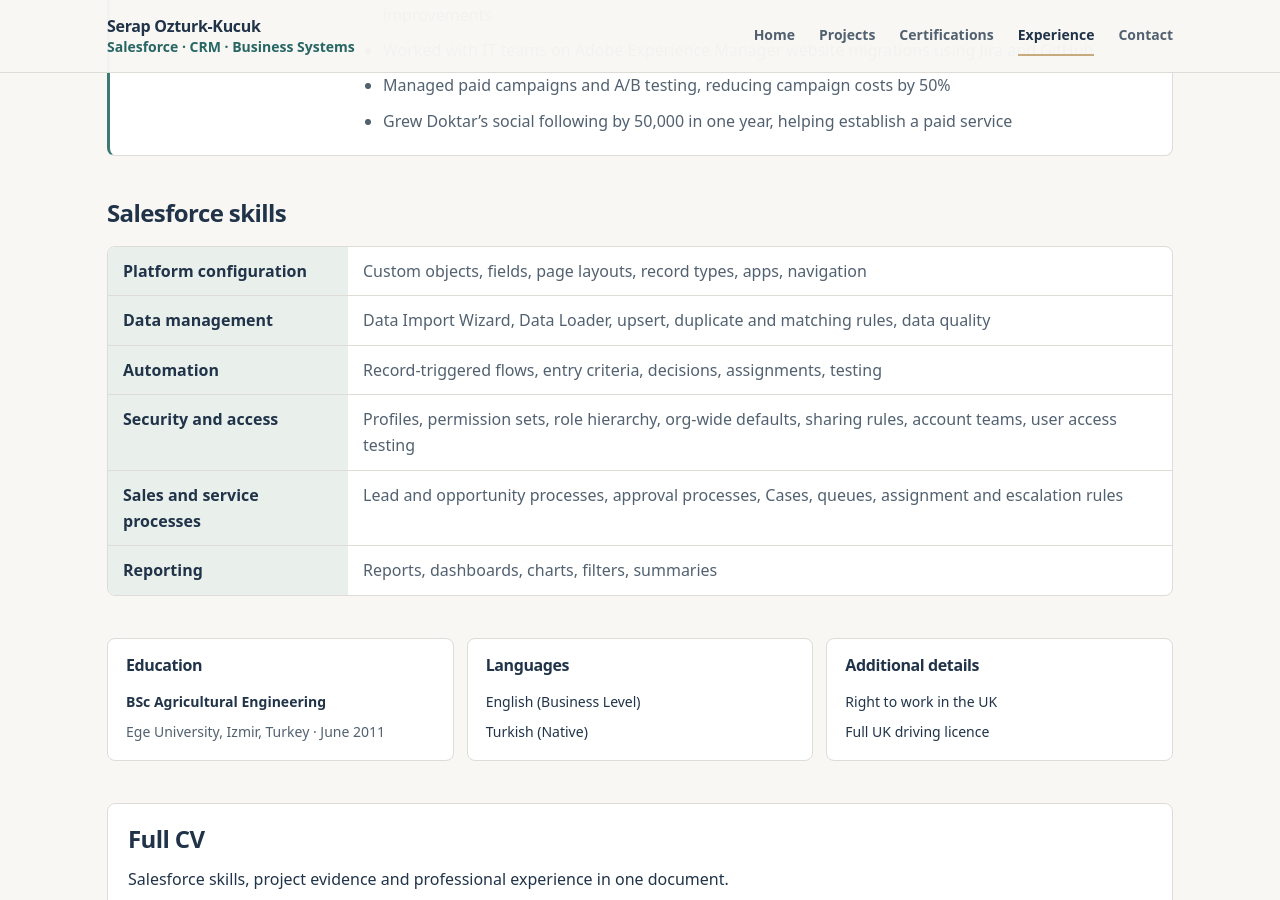
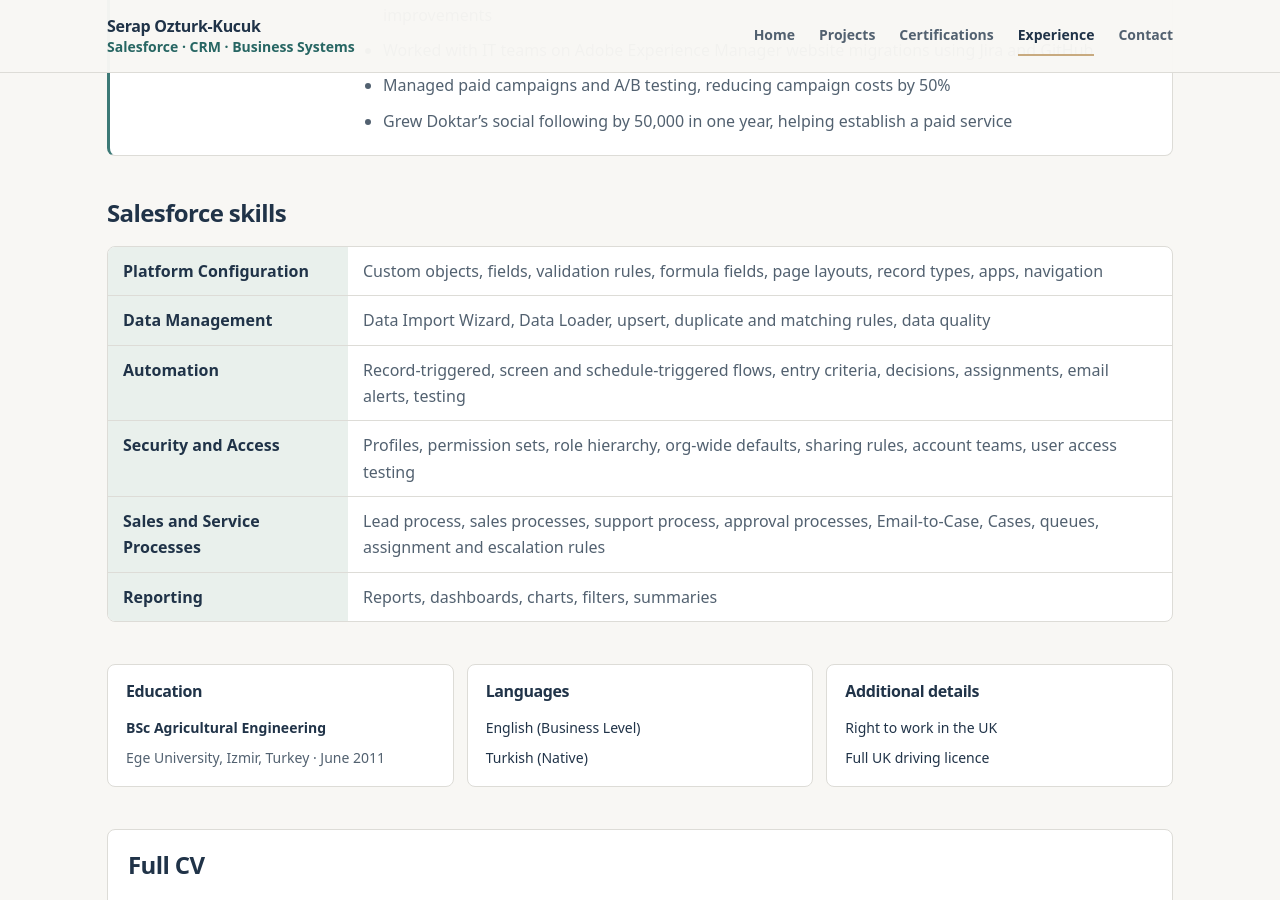
Before and after one commit to serapozturkkucuk/serapozturkkucuk.github.io, a Jekyll site: the page built from about/index.html, in a window 1280 px wide and 900 px high, scrolled down 984 px. Built offline with Jekyll 4.4.1, drawn with Linux system fonts in a browser that asks for light colours.

Commit message:
Apply requested title case, accurate CRM wording and experience navigation

```diff
--- a/_data/profile.yml
+++ b/_data/profile.yml
@@ -1,16 +1,16 @@
-# Skills, tools, education and approach shown on the About page. Keep them the same as your CV.
+# Skills, tools, education and approach shown on the Experience page. Keep them the same as your CV.
 
 skills:
-  - group: Platform configuration
-    text: Custom objects, fields, page layouts, record types, apps, navigation
-  - group: Data management
+  - group: Platform Configuration
+    text: Custom objects, fields, validation rules, formula fields, page layouts, record types, apps, navigation
+  - group: Data Management
     text: Data Import Wizard, Data Loader, upsert, duplicate and matching rules, data quality
   - group: Automation
-    text: Record-triggered flows, entry criteria, decisions, assignments, testing
-  - group: Security and access
+    text: Record-triggered, screen and schedule-triggered flows, entry criteria, decisions, assignments, email alerts, testing
+  - group: Security and Access
     text: Profiles, permission sets, role hierarchy, org-wide defaults, sharing rules, account teams, user access testing
-  - group: Sales and service processes
-    text: Lead and opportunity processes, approval processes, Cases, queues, assignment and escalation rules
+  - group: Sales and Service Processes
+    text: Lead process, sales processes, support process, approval processes, Email-to-Case, Cases, queues, assignment and escalation rules
   - group: Reporting
     text: Reports, dashboards, charts, filters, summaries
 
```
